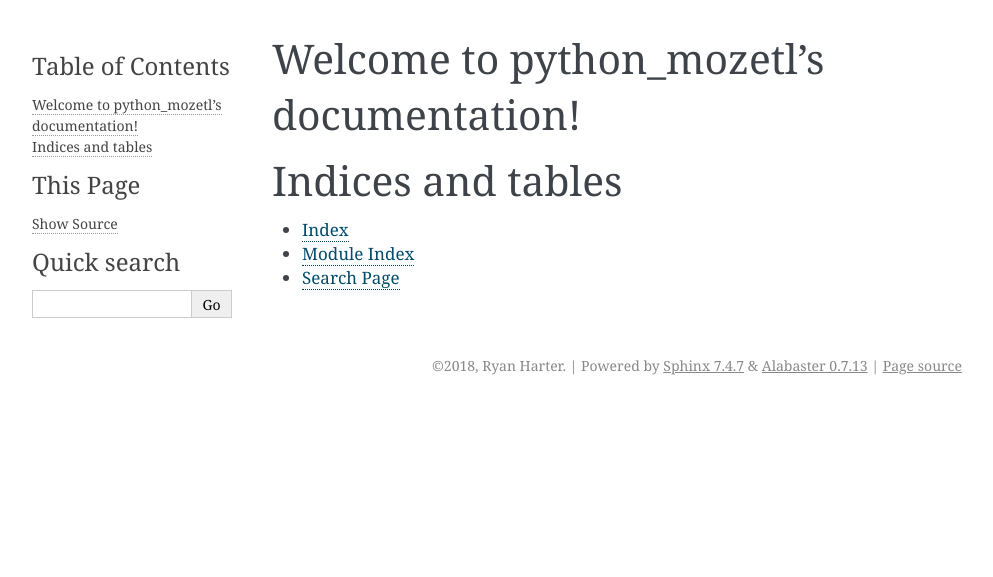
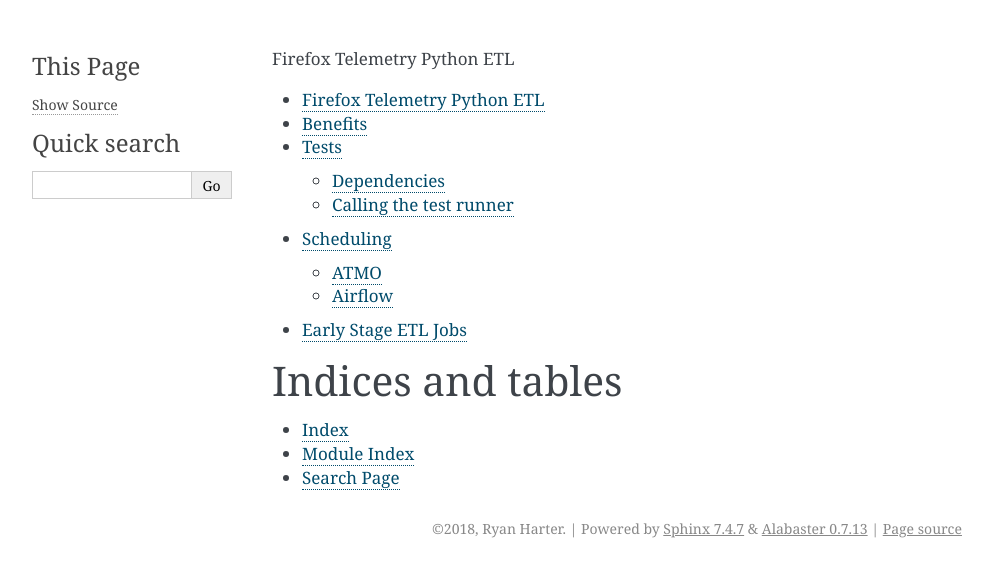
Before and after one commit to mozilla/python_mozetl, a Sphinx documentation site: the page built from docs/index.rst, in a window 1280 px wide. Shown: the top 577 px of the page, without its empty margins (148-1141 px from the left). Built offline with Sphinx 7.4.7, drawn with Linux system fonts in a browser that asks for light colours.

Commit message:
Add README to documentation

```diff
--- a/docs/conf.py
+++ b/docs/conf.py
@@ -46,6 +46,7 @@
     'sphinx.ext.viewcode',
     'sphinx.ext.githubpages',
     'sphinx.ext.napoleon',
+    'm2r',
 ]
 
 # Add any paths that contain templates here, relative to this directory.
@@ -54,8 +55,7 @@
 # The suffix(es) of source filenames.
 # You can specify multiple suffix as a list of string:
 #
-# source_suffix = ['.rst', '.md']
-source_suffix = '.rst'
+source_suffix = ['.rst', '.md']
 
 # The master toctree document.
 master_doc = 'index'
--- a/docs/index.rst
+++ b/docs/index.rst
@@ -3,14 +3,14 @@
    You can adapt this file completely to your liking, but it should at least
    contain the root `toctree` directive.
 
-Welcome to python_mozetl's documentation!
-=========================================
+.. https://samnicholls.net/2016/06/15/how-to-sphinx-readthedocs/
+
+Firefox Telemetry Python ETL
 
 .. toctree::
    :maxdepth: 2
-   :caption: Contents:
 
-
+   readme
 
 Indices and tables
 ==================
--- /dev/null
+++ b/docs/readme.rst
@@ -0,0 +1 @@
+.. mdinclude:: ../README.md
```
Also changed, not shown: 1 other file.
